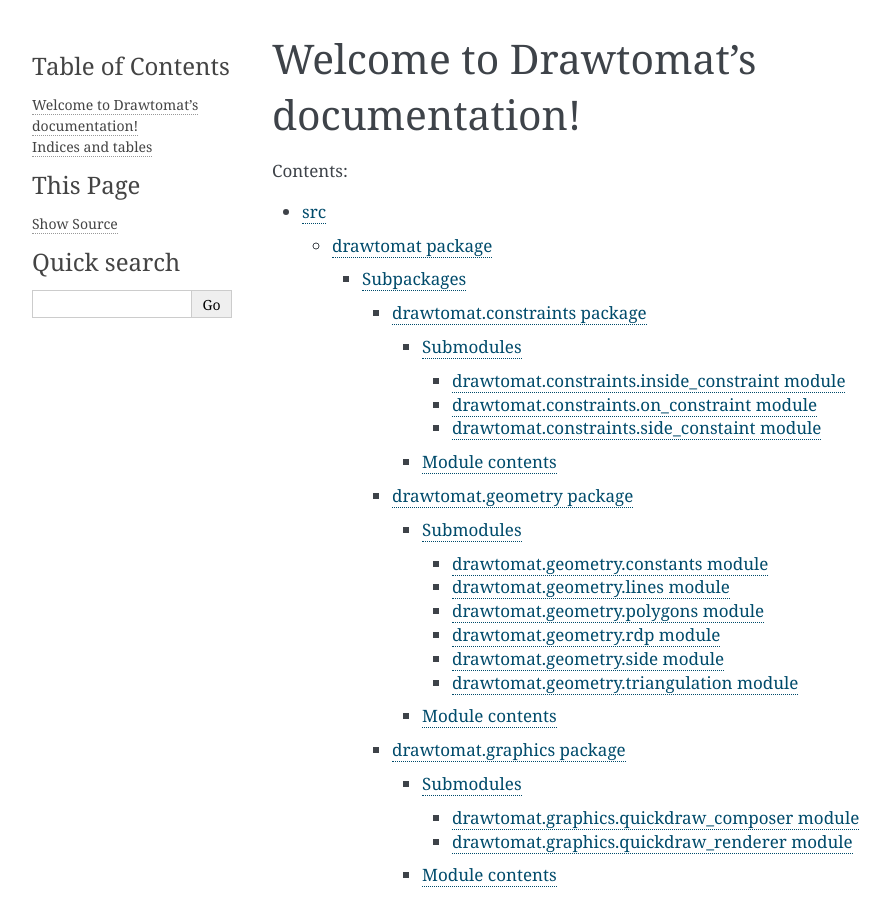
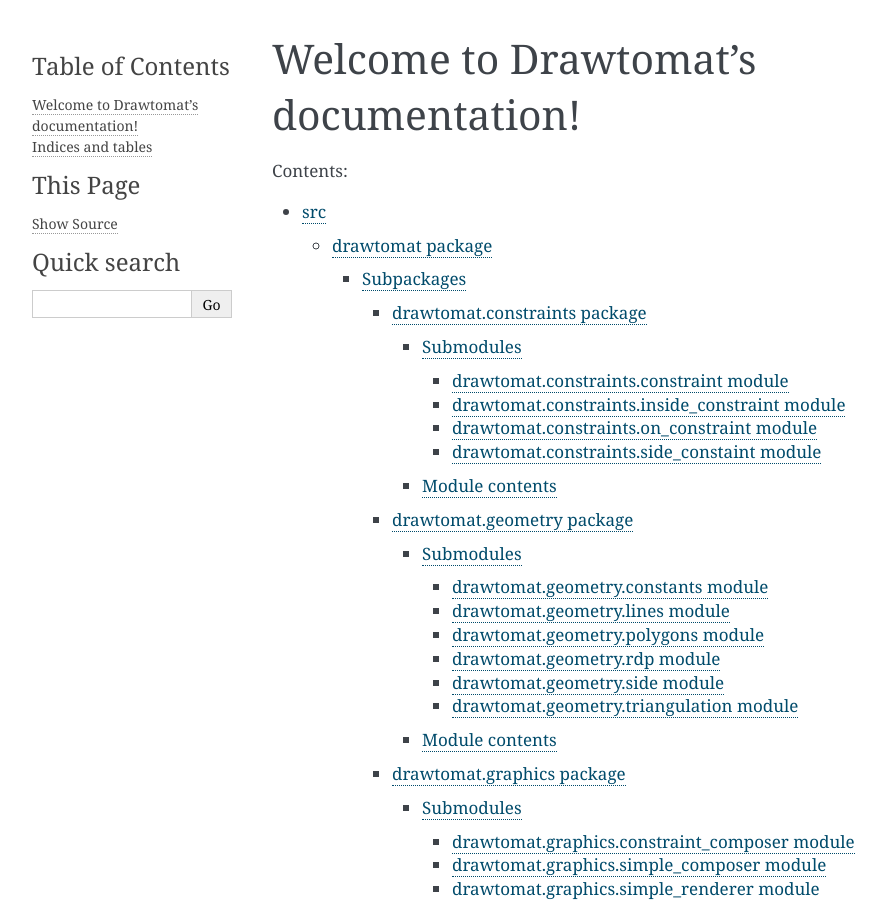
Before and after one commit to peter-grajcar/drawtomat, a Sphinx documentation site: the page built from drawtomat/docs/source/index.rst, in a window 1280 px wide and 900 px high. Shown: the whole window, without its empty margins (148-1038 px from the left). Built offline with Sphinx 7.4.7, drawn with Linux system fonts in a browser that asks for light colours.

Commit message:
update documentation
Signed-off-by: Peter Grajcar <peter.grajcar131@gmail.com>

```diff
--- /dev/null
+++ b/drawtomat/docs/source/drawtomat.constraints.constraint.rst
@@ -0,0 +1,7 @@
+drawtomat.constraints.constraint module
+=======================================
+
+.. automodule:: drawtomat.constraints.constraint
+   :members:
+   :undoc-members:
+   :show-inheritance:
--- a/drawtomat/docs/source/drawtomat.constraints.rst
+++ b/drawtomat/docs/source/drawtomat.constraints.rst
@@ -7,6 +7,7 @@ Submodules
 .. toctree::
    :maxdepth: 4
 
+   drawtomat.constraints.constraint
    drawtomat.constraints.inside_constraint
    drawtomat.constraints.on_constraint
    drawtomat.constraints.side_constaint
--- /dev/null
+++ b/drawtomat/docs/source/drawtomat.graphics.constraint_composer.rst
@@ -0,0 +1,7 @@
+drawtomat.graphics.constraint\_composer module
+==============================================
+
+.. automodule:: drawtomat.graphics.constraint_composer
+   :members:
+   :undoc-members:
+   :show-inheritance:
--- a/drawtomat/docs/source/drawtomat.graphics.quickdraw_composer.rst
+++ /dev/null
@@ -1,7 +0,0 @@
-drawtomat.graphics.quickdraw\_composer module
-=============================================
-
-.. automodule:: drawtomat.graphics.quickdraw_composer
-   :members:
-   :undoc-members:
-   :show-inheritance:
--- a/drawtomat/docs/source/drawtomat.graphics.quickdraw_renderer.rst
+++ /dev/null
@@ -1,7 +0,0 @@
-drawtomat.graphics.quickdraw\_renderer module
-=============================================
-
-.. automodule:: drawtomat.graphics.quickdraw_renderer
-   :members:
-   :undoc-members:
-   :show-inheritance:
--- a/drawtomat/docs/source/drawtomat.graphics.rst
+++ b/drawtomat/docs/source/drawtomat.graphics.rst
@@ -7,8 +7,9 @@ Submodules
 .. toctree::
    :maxdepth: 4
 
-   drawtomat.graphics.quickdraw_composer
-   drawtomat.graphics.quickdraw_renderer
+   drawtomat.graphics.constraint_composer
+   drawtomat.graphics.simple_composer
+   drawtomat.graphics.simple_renderer
 
 Module contents
 ---------------
--- /dev/null
+++ b/drawtomat/docs/source/drawtomat.graphics.simple_composer.rst
@@ -0,0 +1,7 @@
+drawtomat.graphics.simple\_composer module
+==========================================
+
+.. automodule:: drawtomat.graphics.simple_composer
+   :members:
+   :undoc-members:
+   :show-inheritance:
--- /dev/null
+++ b/drawtomat/docs/source/drawtomat.graphics.simple_renderer.rst
@@ -0,0 +1,7 @@
+drawtomat.graphics.simple\_renderer module
+==========================================
+
+.. automodule:: drawtomat.graphics.simple_renderer
+   :members:
+   :undoc-members:
+   :show-inheritance:
```
